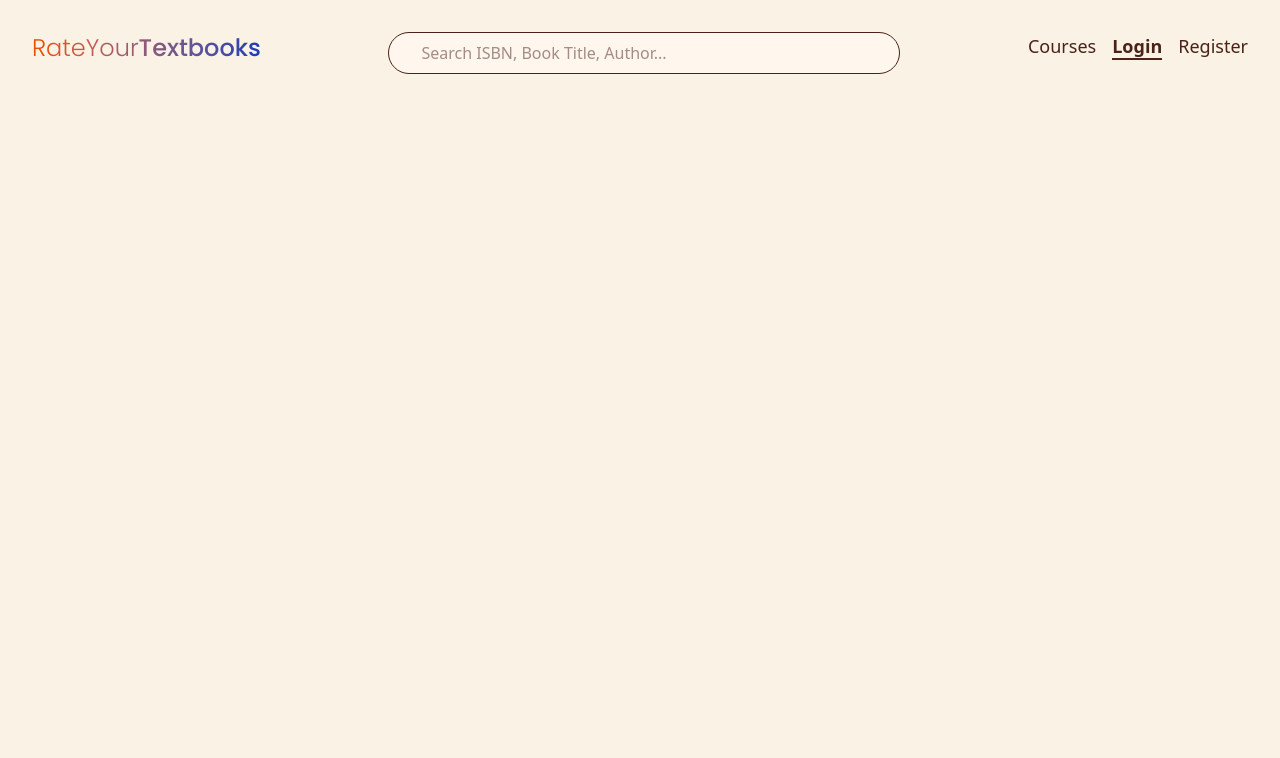
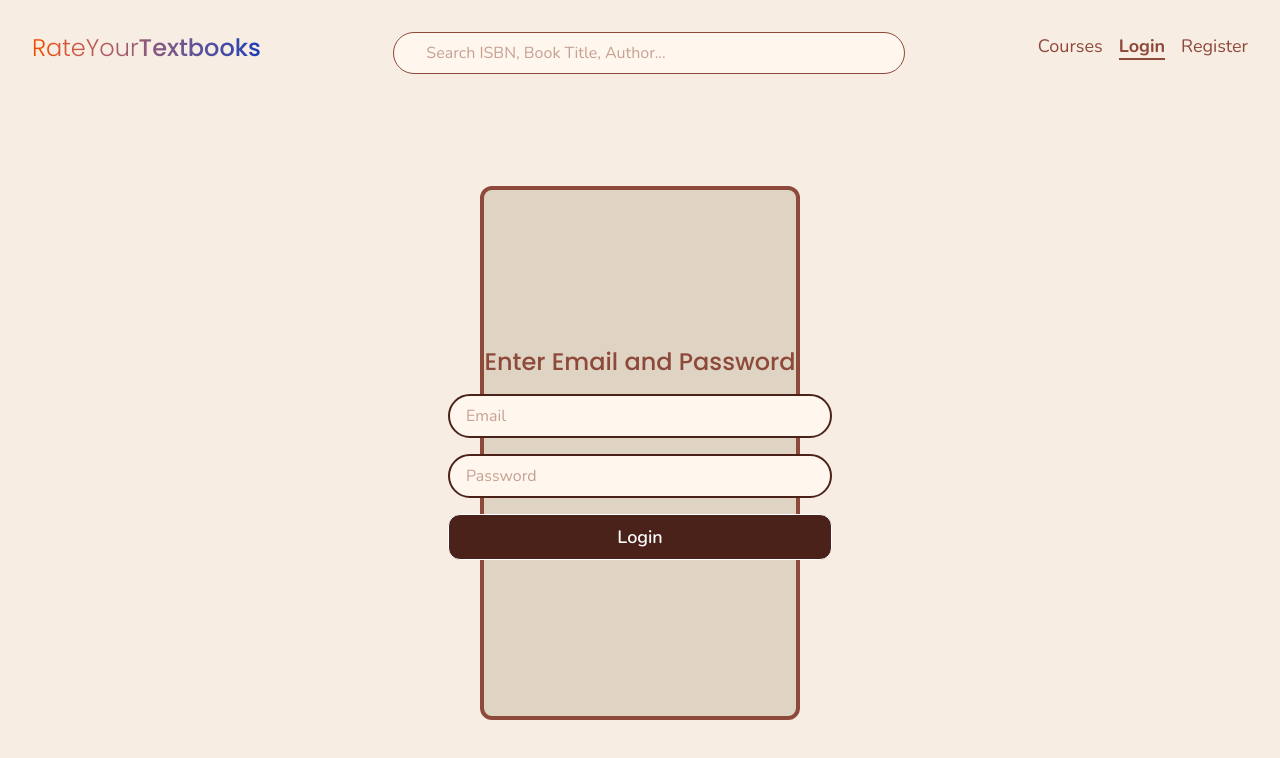
Before and after one commit to IndorewalaA/textbook-reviews-remastered, a Next.js app: page /login in a window 1280 px wide. Shown: the top 758 px of the page. Built offline with nearby package versions, Linux system fonts and the light colour scheme; no server answers.

Commit message:
color changes, added login

```diff
--- a/src/app/components/NavBar.tsx
+++ b/src/app/components/NavBar.tsx
@@ -14,7 +14,7 @@ export default function NavBar() {
     const activeStyle: string = "text-brown-600 font-bold border-b-2 border-brown-600";
 
     return (
-        <div className="flex flex-row justify-between p-8 tx-dark-brown">
+        <div className="flex flex-row justify-between p-8 dark-brown">
             <Link
                 href="/"
                 className={`text-2xl bg-gradient-to-r from-orange-600 to-blue-800 bg-clip-text text-transparent ${poppins_reg.className}`}>
--- a/src/app/globals.css
+++ b/src/app/globals.css
@@ -6,16 +6,16 @@
 /* Custom theme via @layer */
 @layer base {
   :root {
-    --bg-light-brown: #FAF2E4;
-    --tx-dark-brown: #4A2219;
+    --light-brown: #F8EDE3;
+    --dark-brown: #8D493A;
   }
 }
 
 /* You can now use the custom variable directly */
-.bg-light-brown {
-  background-color: var(--bg-light-brown);
+.light-brown {
+  background-color: var(--light-brown);
 }
 
-.tx-dark-brown {
-  color: var(--tx-dark-brown);
+.dark-brown {
+  color: var(--dark-brown);
 }
--- a/src/app/layout.tsx
+++ b/src/app/layout.tsx
@@ -7,7 +7,7 @@ export default function RootLayout({
 }) {
   return (
     <html lang="en">
-      <body className="bg-light-brown">
+      <body className="light-brown">
         {children}
       </body>
     </html>
--- a/src/app/login/page.tsx
+++ b/src/app/login/page.tsx
@@ -1,12 +1,63 @@
-import '../globals.css';
-import '../components/NavBar';
-import NavBar from '../components/NavBar';
+"use client";
+import NavBar from "../components/NavBar";
+import { poppins_bold, poppins_reg, nunito_reg } from "../components/fonts";
 import { useState } from 'react';
+import { getAuth, signInWithEmailAndPassword } from 'firebase/auth';
+import { useRouter } from "next/navigation";
+import { auth } from "@/../../firebase";
 
-export default function Page() {
-    return(
-        <main className="h-screen flex flex-col">
-            <NavBar/>
+const Login = () => {
+    const [email, setEmail] = useState<string>('');
+    const [password, setPassword] = useState<string>('');
+    const [error, setError] = useState<string | null>(null);
+    const router = useRouter();
+
+    const handleLogin = async (e: React.FormEvent) => {
+        e.preventDefault();
+        try {
+            const userCredential = await signInWithEmailAndPassword(auth, email, password);
+            console.log('Sign in successful!!');
+            router.push("/");
+        }
+        catch (err: any) {
+            setError(err.message);
+        }
+    };
+
+    return (
+        <main className={`h-screen flex flex-col ${nunito_reg.className}`}>
+            <NavBar />
+            <div className="flex flex-col items-center justify-center flex-grow dark-brown border-4 bg-[#DFD3C3] mx-120 my-20 rounded-xl">
+                    <h2 className={`text-2xl font-bold mb-4 ${poppins_bold.className}`}>Enter Email and Password</h2>
+                    <form onSubmit={handleLogin} className="flex flex-col space-y-4 w-96">
+                        <input
+                            type="email"
+                            value={email}
+                            onChange={(e) => setEmail(e.target.value)}
+                            placeholder="Email"
+                            required
+                            className="p-2 px-4 border-2 dark-brown bg-orange-50 border-[#4A2219] rounded-full"
+                        />
+                        <input
+                            type="password"
+                            value={password}
+                            onChange={(e) => setPassword(e.target.value)}
+                            placeholder="Password"
+                            required
+                            className="p-2 px-4 border-2 dark-brown bg-orange-50 border-[#4A2219] rounded-full"
+                        />
+                        <button type="submit" className="p-2 border bg-[#4A2219] rounded-xl font-semibold text-lg text-white">
+                            Login
+                        </button>
+                    </form>
+                    {error && (
+                        <p className="mt-2 text-red-600 border border-red-600 p-2 rounded bg-red-100">
+                            {error}
+                        </p>
+                    )}
+            </div>
         </main>
     );
-}
+};
+
+export default Login;
--- a/src/app/page.tsx
+++ b/src/app/page.tsx
@@ -5,10 +5,10 @@ import { nunito_reg } from './components/fonts';
 
 export default function Home() {
   return (
-    <main className="h-screen flex flex-col">
-      <div><NavBar/></div>
+    <main className="h-screen flex flex-col dark-brown">
+      <div className="shadow-md"><NavBar/></div>
       <div className="flex flex-col flex-grow justify-center items-center">
-        <h1 className={`text-7xl mb-8 font-bold tx-dark-brown ${nunito_reg.className}`}>
+        <h1 className={`text-7xl mb-8 font-bold ${nunito_reg.className}`}>
           Find a Textbook!
         </h1>
         <SearchBarLarge/>
--- a/src/app/register/page.tsx
+++ b/src/app/register/page.tsx
@@ -4,36 +4,35 @@ import { poppins_bold, poppins_reg, nunito_reg } from "../components/fonts";
 import { useState } from 'react';
 import { getAuth, createUserWithEmailAndPassword } from 'firebase/auth';
 import { useRouter } from "next/navigation";
-import { auth } from "@/../../firebase"; // Adjust the path as needed
+import { auth } from "@/../../firebase";
 
 const SignUp = () => {
     const [email, setEmail] = useState<string>('');
     const [password, setPassword] = useState<string>('');
     const [error, setError] = useState<string | null>(null);
-    const router = useRouter(); // Moved outside the function
+    const router = useRouter();
 
     const handleSignUp = async (e: React.FormEvent) => {
         e.preventDefault();
 
-        // Basic password validation
-        if (password.length < 6) {
-            setError("Password must be at least 6 characters long.");
+        if (password.length < 8) {
+            setError("Password must be at least 8 characters long.");
             return;
         }
 
         try {
             const userCredential = await createUserWithEmailAndPassword(auth, email, password);
             console.log('User signed up: ', userCredential.user);
-            router.push("/"); // Redirect on success
+            router.push("/");
         } catch(err: any) {
             setError(err.message);
         }
     };
 
     return (
-        <main className={`h-screen flex flex-col ${nunito_reg}`}>
+        <main className={`h-screen flex flex-col ${nunito_reg.className}`}>
             <NavBar />
-            <div className="flex flex-col items-center justify-center flex-grow tx-dark-brown">
+            <div className="flex flex-col items-center justify-center flex-grow dark-brown border-4 bg-[#DFD3C3] mx-120 my-20 rounded-xl">
                 <h2 className={`text-2xl font-bold mb-4 ${poppins_bold.className}`}>Create an Account</h2>
                 <form onSubmit={handleSignUp} className="flex flex-col space-y-4 w-96">
                     <input
@@ -42,7 +41,7 @@ const SignUp = () => {
                         onChange={(e) => setEmail(e.target.value)}
                         placeholder="Email"
                         required
-                        className="p-2 px-4 border-1 tx-dark-brown bg-orange-50 border-[#4A2219] rounded-full"
+                        className="p-2 px-4 border-2 dark-brown bg-orange-50 border-[#D0B8A8] rounded-full"
                     />
                     <input
                         type="password"
@@ -50,9 +49,9 @@ const SignUp = () => {
                         onChange={(e) => setPassword(e.target.value)}
                         placeholder="Password"
                         required
-                        className="p-2 px-4 border-1 tx-dark-brown bg-orange-50 border-[#4A2219] rounded-full"
+                        className="p-2 px-4 border-2 dark-brown bg-orange-50 border-[#D0B8A8] rounded-full"
                     />
-                    <button type="submit" className="p-2 border bg-[#4A2219] rounded font-semibold text-lg text-white">
+                    <button type="submit" className="p-2 border bg-[#4A2219] rounded-xl font-semibold text-lg text-white">
                         Register
                     </button>
                 </form>
--- a/tailwind.config.js
+++ b/tailwind.config.js
@@ -7,8 +7,8 @@ module.exports = {
     theme: {
       extend: {
         colors: {
-          'light-brown': '#FAF2E4',
-          'dark-brown': '#4A2219',
+          'light-brown': '#F8EDE3',
+          'dark-brown': '#8D493A',
         },
         borderWidth: {
           '1': '1px',
```
